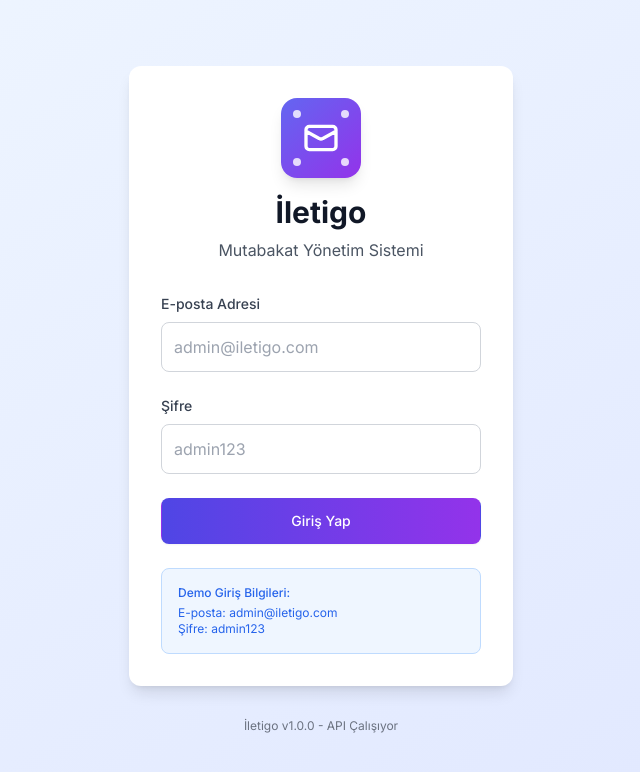
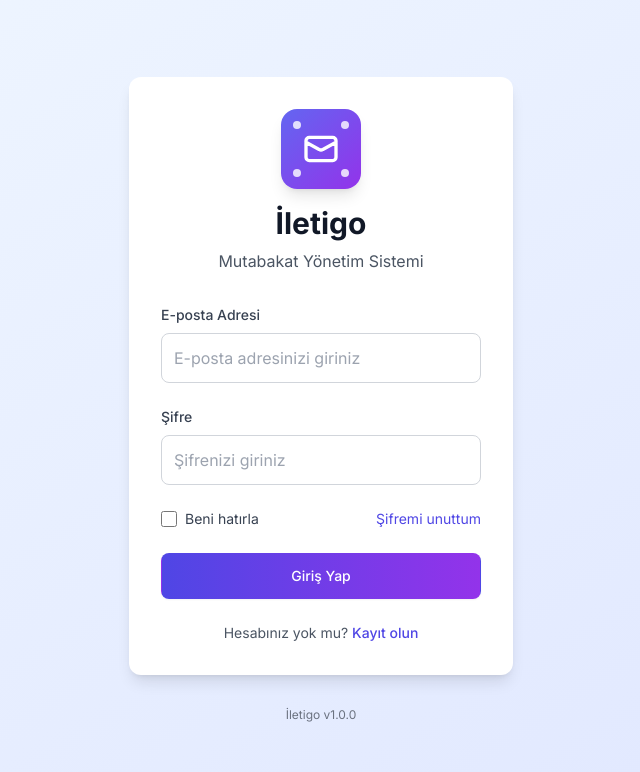
Before and after one commit to Hakanyildirimdan/iletigo, a Next.js app: page / in a window 1280 px wide. Shown: the top 772 px of the page, without its empty margins (319-959 px from the left). Built offline with nearby package versions, Linux system fonts and the light colour scheme.

Commit message:
Remove demo credentials from login page for production use

```diff
--- a/app/page.tsx
+++ b/app/page.tsx
@@ -94,7 +94,7 @@ export default function LoginPage() {
                 value={email}
                 onChange={(e) => setEmail(e.target.value)}
                 className="w-full px-3 py-3 border border-gray-300 rounded-lg focus:outline-none focus:ring-2 focus:ring-indigo-500 focus:border-transparent transition duration-200"
-                placeholder="admin@iletigo.com"
+                placeholder="E-posta adresinizi giriniz"
               />
             </div>
 
@@ -110,8 +110,28 @@ export default function LoginPage() {
                 value={password}
                 onChange={(e) => setPassword(e.target.value)}
                 className="w-full px-3 py-3 border border-gray-300 rounded-lg focus:outline-none focus:ring-2 focus:ring-indigo-500 focus:border-transparent transition duration-200"
-                placeholder="admin123"
+                placeholder="Şifrenizi giriniz"
               />
+            </div>
+
+            <div className="flex items-center justify-between">
+              <div className="flex items-center">
+                <input
+                  id="remember-me"
+                  name="remember-me"
+                  type="checkbox"
+                  className="h-4 w-4 text-indigo-600 focus:ring-indigo-500 border-gray-300 rounded"
+                />
+                <label htmlFor="remember-me" className="ml-2 block text-sm text-gray-700">
+                  Beni hatırla
+                </label>
+              </div>
+
+              <div className="text-sm">
+                <a href="#" className="text-indigo-600 hover:text-indigo-500 transition duration-200">
+                  Şifremi unuttum
+                </a>
+              </div>
             </div>
 
             <button
@@ -129,15 +149,18 @@ export default function LoginPage() {
             </button>
           </form>
 
-          <div className="mt-6 p-4 bg-blue-50 border border-blue-200 rounded-lg">
-            <p className="text-xs text-blue-600 font-medium mb-1">Demo Giriş Bilgileri:</p>
-            <p className="text-xs text-blue-600">E-posta: admin@iletigo.com</p>
-            <p className="text-xs text-blue-600">Şifre: admin123</p>
+          <div className="mt-6 text-center">
+            <p className="text-sm text-gray-600">
+              Hesabınız yok mu?{' '}
+              <a href="#" className="text-indigo-600 hover:text-indigo-500 font-medium transition duration-200">
+                Kayıt olun
+              </a>
+            </p>
           </div>
         </div>
 
         <div className="text-center">
-          <p className="text-xs text-gray-500">İletigo v1.0.0 - API Çalışıyor</p>
+          <p className="text-xs text-gray-500">İletigo v1.0.0</p>
         </div>
       </div>
     </div>
```
